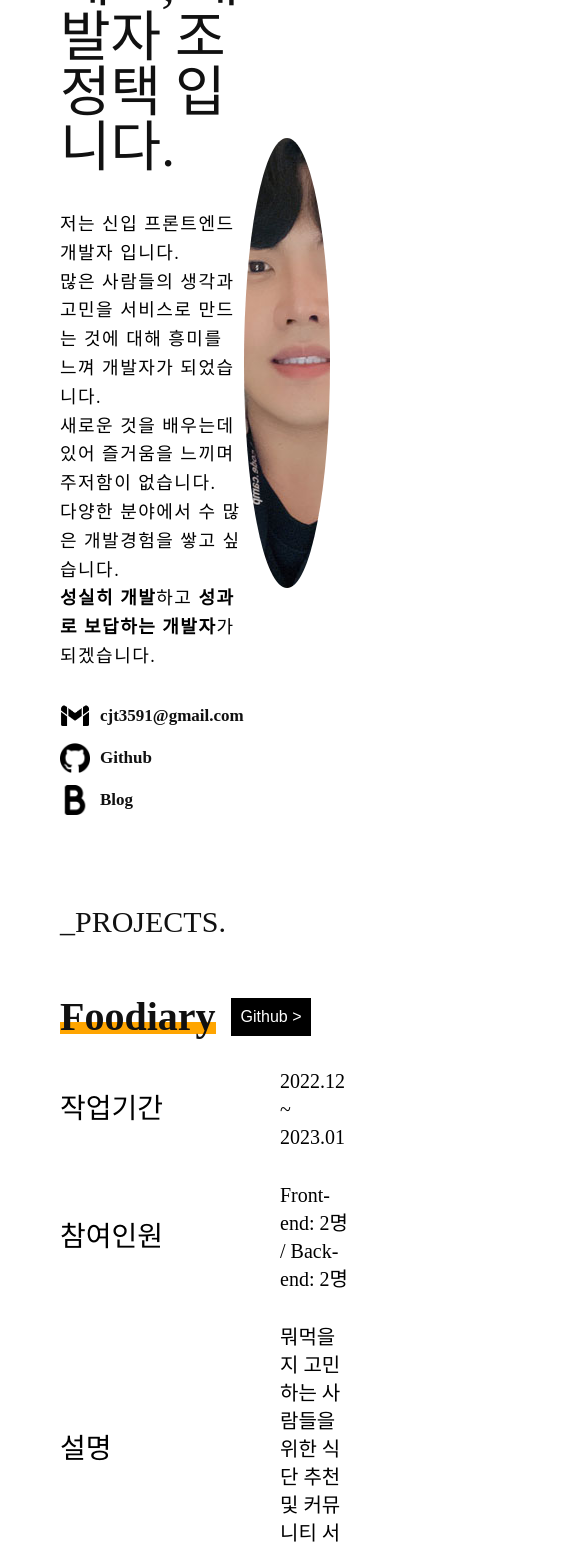
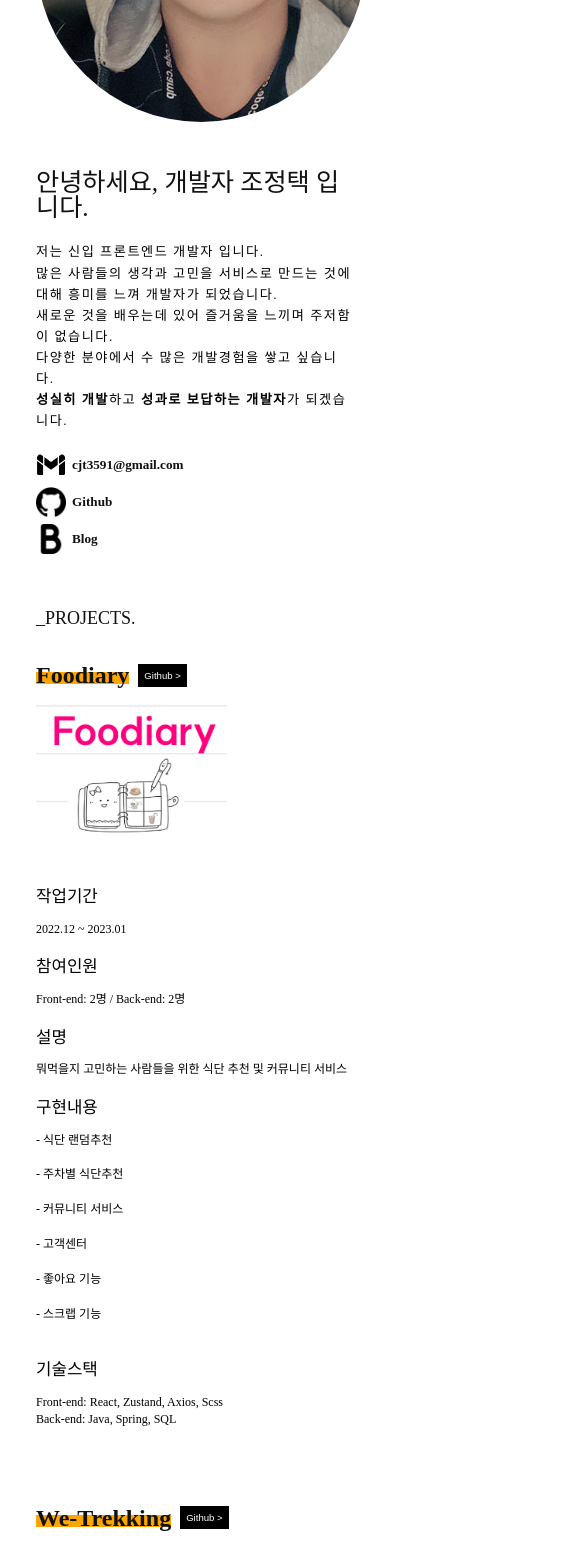
Before and after one commit to JeongTaekCho/Resume, a Next.js app: page /resume in a window 390 px wide. Shown: the part 432-1978 px from the top of the page, 585 px wide, since content can reach past the window. Built offline with nearby package versions, Linux system fonts and the light colour scheme; a web font is replaced by a local one.

Commit message:
💄 Design:  이력서 반응형 퍼블리싱

```diff
--- a/src/app/global.css
+++ b/src/app/global.css
@@ -125,3 +125,16 @@ table {
 a {
   text-decoration: none;
 }
+
+@media screen and (max-width: 1199px) {
+  html,
+  body {
+    font-size: 10px;
+  }
+}
+@media screen and (max-width: 767px) {
+  html,
+  body {
+    font-size: 6px;
+  }
+}
--- a/src/app/page.jsx
+++ b/src/app/page.jsx
@@ -1,5 +1,6 @@
 "use client";
 
+import { res } from "@/commons/styles/responsive";
 import styled from "@emotion/styled";
 import { motion } from "framer-motion";
 
@@ -47,5 +48,9 @@ const Introduce = styled(motion.p)`
     font-weight: 600;
     color: #fff;
     -webkit-text-stroke: 2px #111;
+    line-height: 1.4;
+    @media ${res.tablet} {
+      -webkit-text-stroke: 1px #111;
+    }
   }
 `;
--- a/src/app/resume/page.jsx
+++ b/src/app/resume/page.jsx
@@ -1,5 +1,6 @@
 "use client";
 
+import { res } from "@/commons/styles/responsive";
 import styled from "@emotion/styled";
 import Image from "next/image";
 import Link from "next/link";
@@ -270,6 +271,12 @@ const ProfileBox = styled.div`
   justify-content: space-between;
   align-items: center;
   margin-bottom: 8rem;
+
+  @media ${res.tablet} {
+    flex-direction: column-reverse;
+    align-items: flex-start;
+    gap: 8rem;
+  }
 `;
 
 const IntroduceBox = styled.div``;
@@ -280,6 +287,11 @@ const ProfileImgBox = styled.div`
   background: url("/images/profile.jpg");
   background-position: center;
   border-radius: 50%;
+
+  @media ${res.mobile} {
+    width: 55rem;
+    height: 55rem;
+  }
 `;
 
 const Title = styled.h2`
@@ -287,6 +299,10 @@ const Title = styled.h2`
   font-weight: 500;
   color: #111;
   margin-bottom: 3.5rem;
+
+  @media ${res.mobile} {
+    font-size: 4.2rem;
+  }
 `;
 
 const IntroText = styled.p`
@@ -298,6 +314,14 @@ const IntroText = styled.p`
   strong {
     font-size: 1.8rem;
     font-weight: 700;
+
+    @media ${res.mobile} {
+      font-size: 2.2rem;
+    }
+  }
+
+  @media ${res.mobile} {
+    font-size: 2.2rem;
   }
 `;
 
@@ -314,12 +338,19 @@ const InfoBox = styled.div`
     font-size: 1.7rem;
     font-weight: 700;
     color: #111;
+    @media ${res.mobile} {
+      font-size: 2.2rem;
+    }
   }
 
   a {
     font-size: 1.7rem;
     font-weight: 700;
     color: #111;
+
+    @media ${res.mobile} {
+      font-size: 2.2rem;
+    }
   }
 
   a:hover {
@@ -383,12 +414,27 @@ const ProjectContents = styled.div`
   display: flex;
   justify-content: space-between;
   align-items: center;
+
+  @media ${res.tablet} {
+    flex-direction: column-reverse;
+    align-items: flex-start;
+    gap: 8rem;
+
+    img {
+      width: 60%;
+      height: auto;
+    }
+  }
 `;
 
 const ContentList = styled.ul`
   li {
     display: flex;
     margin-bottom: 3rem;
+    @media ${res.mobile} {
+      flex-direction: column;
+      gap: 2rem;
+    }
     span {
       font-size: 2rem;
       font-weight: 400;
--- /dev/null
+++ b/src/commons/styles/responsive.js
@@ -0,0 +1,4 @@
+export const res = {
+  tablet: "(max-width: 1199px)",
+  mobile: "(max-width: 767px)",
+};
--- a/src/components/commons/Header.jsx
+++ b/src/components/commons/Header.jsx
@@ -1,3 +1,4 @@
+import { res } from "@/commons/styles/responsive";
 import styled from "@emotion/styled";
 import Link from "next/link";
 import { useState } from "react";
@@ -76,6 +77,10 @@ const Logo = styled.h1`
     color: ${(props) => (props.isShow ? "#fff" : "#111")};
     text-decoration: line-through;
     letter-spacing: 2px;
+
+    @media ${res.mobile} {
+      font-size: 2.6rem;
+    }
   }
 `;
 
@@ -93,6 +98,10 @@ const MenuBtn = styled.button`
   background: none;
   letter-spacing: 2px;
   cursor: pointer;
+
+  @media ${res.mobile} {
+    font-size: 2.6rem;
+  }
 `;
 
 const Navigation = styled.div`
```
